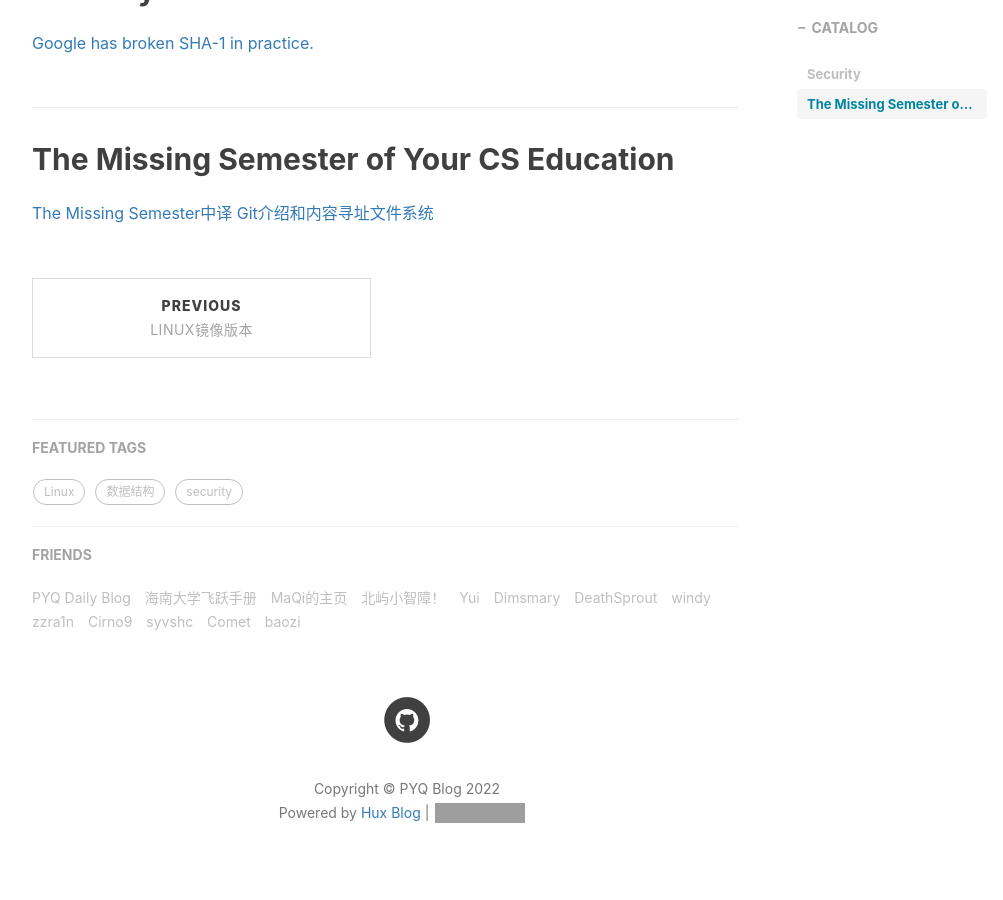
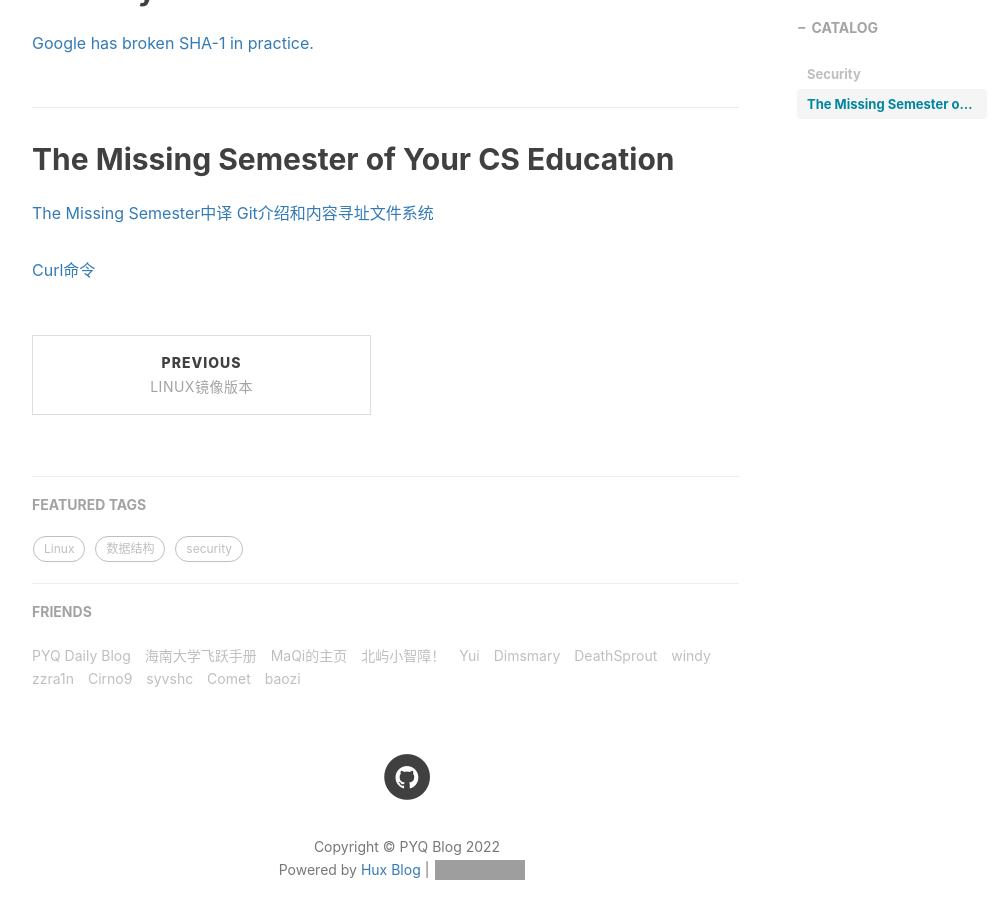
Before and after one commit to peng-yq/peng-yq.github.io, a Jekyll site: the page built from _posts/2022-10-04-good-blog-collection.md, in a window 1280 px wide and 900 px high, scrolled down 713 px. Shown: the whole window, without its empty margins (233-1236 px from the left). Built offline with Jekyll 4.4.1, drawn with Linux system fonts in a browser that asks for light colours; nearby versions of some CDN libraries; comment, search, counter and statistics services are not loaded; grey boxes are pictures that could not be loaded.

Commit message:
Update 2022-10-04-good-blog-collection.md

```diff
--- a/_posts/2022-10-04-good-blog-collection.md
+++ b/_posts/2022-10-04-good-blog-collection.md
@@ -16,3 +16,5 @@ tags:
 ## The Missing Semester of Your CS Education
 [The Missing Semester中译](https://missing-semester-cn.github.io/)
 [Git介绍和内容寻址文件系统](https://linianhui.github.io/git/)
+
+[Curl命令](https://www.ruanyifeng.com/blog/2019/09/curl-reference.html)
```
